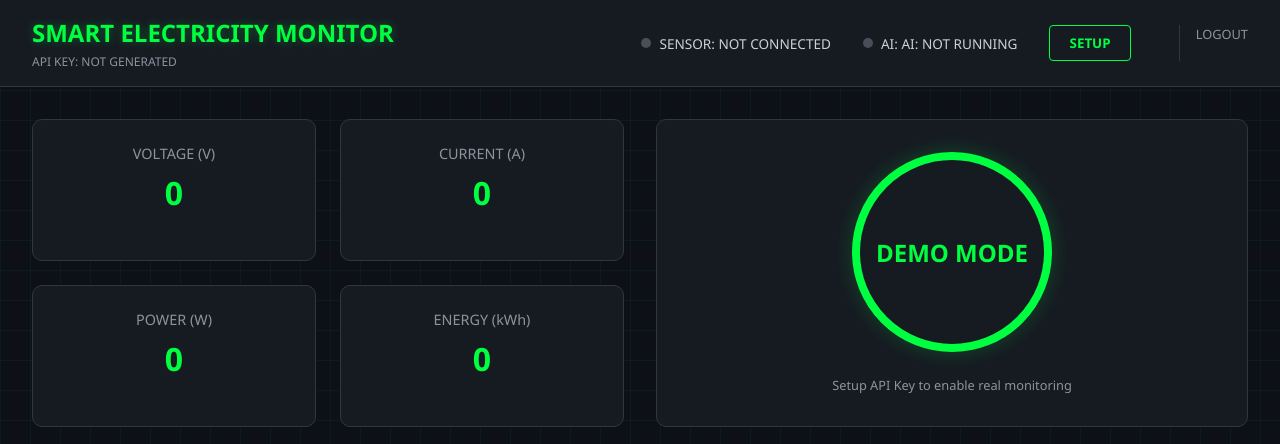
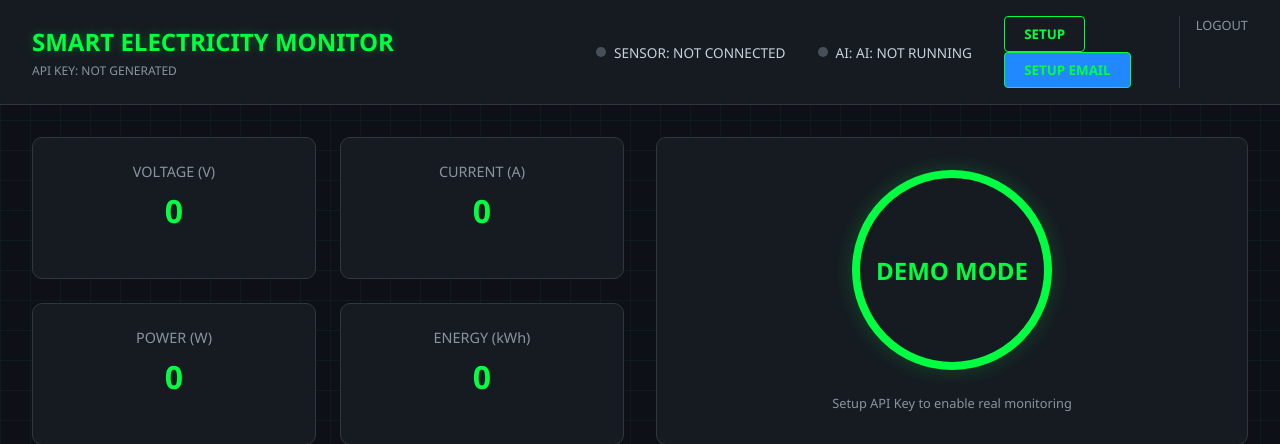
Before and after one commit to Naveenk1304/esp32-theft-project, a Flask app: page /dashboard in a window 1280 px wide. Shown: the top 444 px of the page. Run offline with Flask 3, Linux system fonts and the light colour scheme; the visitor is signed in with stand-in values (Sample User, id 1); parts of the project's set-up code (start-up, migrations or seed data) failed here and were passed over.

Commit message:
add email setup

```diff
--- a/app.py
+++ b/app.py
@@ -3,9 +3,22 @@ import random
 import time
 import os
 import pickle
+import smtplib
+from email.mime.text import MIMEText
+from email.mime.multipart import MIMEMultipart
 
 app = Flask(__name__)
 app.secret_key = 'smart_electricity_theft_secret'
+
+# ---------------- EMAIL CONFIG ----------------
+SMTP_SERVER = "smtp.gmail.com"
+SMTP_PORT = 587
+SENDER_EMAIL = "pandi40512@gmail.com"  # Replace with your email
+SENDER_PASSWORD = "vmqrcjniojnkoytt" # Replace with your app password
+
+# ---------------- TEMP STORAGE ----------------
+temp_otps = {} # {email: otp}
+verified_email = None # Store globally for simplicity as per requirement 2.2
 
 # ---------------- ML MODEL LOAD ----------------
 model_path = os.path.join(os.path.dirname(__file__), "model.pkl")
@@ -134,6 +147,94 @@ def get_latest():
         "is_real": is_real
     })
 
+# ---------------- EMAIL FUNCTIONS ----------------
+def send_otp_email(email, otp):
+    msg = MIMEMultipart()
+    msg['From'] = SENDER_EMAIL
+    msg['To'] = email
+    msg['Subject'] = "Your OTP for Smart Electricity Monitor Setup"
+
+    body = f"Your OTP for verification is: {otp}"
+    msg.attach(MIMEText(body, 'plain'))
+
+    try:
+        server = smtplib.SMTP(SMTP_SERVER, SMTP_PORT)
+        server.starttls()
+        server.login(SENDER_EMAIL, SENDER_PASSWORD)
+        server.send_message(msg)
+        server.quit()
+        return True
+    except Exception as e:
+        print(f"Error sending OTP email: {e}")
+        return False
+
+def send_logs_email(email, logs):
+    msg = MIMEMultipart()
+    msg['From'] = SENDER_EMAIL
+    msg['To'] = email
+    msg['Subject'] = "🚨 Smart Electricity Monitor - Theft Logs"
+
+    body = "Theft detected. See logs below:\n\n"
+    for log in logs:
+        body += f"Time: {log.get('time')}\nLearned: {log.get('learned_current')} A\nCurrent Now: {log.get('current')} A\nDifference: {log.get('difference')} A\n"
+        body += "-" * 30 + "\n"
+
+    msg.attach(MIMEText(body, 'plain'))
+
+    try:
+        server = smtplib.SMTP(SMTP_SERVER, SMTP_PORT)
+        server.starttls()
+        server.login(SENDER_EMAIL, SENDER_PASSWORD)
+        server.send_message(msg)
+        server.quit()
+        return True
+    except Exception as e:
+        print(f"Error sending logs email: {e}")
+        return False
+
+# ---------------- EMAIL ROUTES ----------------
+@app.route('/send-otp', methods=['POST'])
+def send_otp_api():
+    email = request.json.get('email')
+    if not email:
+        return jsonify({"success": False, "message": "Email is required"})
+
+    otp = str(random.randint(100000, 999999))
+    temp_otps[email] = otp
+
+    if send_otp_email(email, otp):
+        return jsonify({"success": True})
+    return jsonify({"success": False, "message": "Failed to send email"})
+
+@app.route('/verify-otp', methods=['POST'])
+def verify_otp_api():
+    global verified_email
+    data = request.json
+    email = data.get('email')
+    otp = data.get('otp')
+
+    if email in temp_otps and temp_otps[email] == otp:
+        verified_email = email
+        del temp_otps[email]
+        return jsonify({"success": True})
+    return jsonify({"success": False, "message": "Invalid OTP"})
+
+@app.route('/send-logs', methods=['POST'])
+def send_logs_api():
+    # If frontend sends logs, use them. Otherwise, we don't have them in backend.
+    data = request.json
+    logs = data.get('logs', [])
+
+    if not verified_email:
+        return jsonify({"success": False, "message": "Email not verified"})
+
+    if not logs:
+        return jsonify({"success": False, "message": "No logs to send"})
+
+    if send_logs_email(verified_email, logs):
+        return jsonify({"success": True})
+    return jsonify({"success": False, "message": "Failed to send logs email"})
+
 # ---------------- RUN ----------------
 if __name__ == "__main__":
     port = int(os.environ.get("PORT", 10000))
--- a/static/js/main.js
+++ b/static/js/main.js
@@ -1,10 +1,13 @@
 // State variables
 let apiKey = localStorage.getItem('electricity_api_key');
+let currentEmail = localStorage.getItem('electricity_email');
 let last_update = 0;
 let mode = "demo"; // demo | real | learning | monitoring
 let learned_current = null;
 let learning_readings = [];
 let charts = {};
+let theftLogs = [];
+let theftTimer = null;
 
 // Chart.js Configuration
 function createChart(id, label, color) {
@@ -211,6 +214,12 @@ function triggerAlert(learned, current) {
     subtext.innerText = "CRITICAL: ABNORMAL POWER CONSUMPTION";
     subtext.style.color = "#ff3131";
 
+    // Clear auto-email timer if theft resumes
+    if (theftTimer) {
+        clearTimeout(theftTimer);
+        theftTimer = null;
+    }
+
     // Add to theft logs if not already showing
     document.getElementById('theft-table-container').style.display = "block";
     const tbody = document.getElementById('theft-logs-body');
@@ -229,6 +238,15 @@ function triggerAlert(learned, current) {
             <td style="padding: 10px; color: #ff3131;">+${(current - learned).toFixed(2)}</td>
         `;
         tbody.prepend(row);
+
+        // Add to array for email
+        theftLogs.push({
+            time: now.toLocaleTimeString(),
+            learned_current: learned.toFixed(2),
+            current: current.toFixed(2),
+            difference: (current - learned).toFixed(2)
+        });
+
         showToast("⚠️ Electricity Theft Detected!");
         sendNotification();
     }
@@ -243,6 +261,11 @@ function resetAlert() {
         indicator.innerText = "MONITORING";
         subtext.innerText = "System Operating Correctly";
         subtext.style.color = "#8b949e";
+
+        // Start 10 second timer for auto-emailing
+        if (theftLogs.length > 0 && currentEmail && !theftTimer) {
+            theftTimer = setTimeout(autoSendLogs, 10000);
+        }
     }
 }
 
@@ -291,6 +314,130 @@ function generateApiKey() {
 function openModal() { document.getElementById('setupModal').style.display = 'block'; }
 function closeModal() { document.getElementById('setupModal').style.display = 'none'; }
 
+function openEmailModal() {
+    document.getElementById('emailModal').style.display = 'block';
+    document.getElementById('email-step-1').style.display = 'block';
+    document.getElementById('email-step-2').style.display = 'none';
+}
+function closeEmailModal() { document.getElementById('emailModal').style.display = 'none'; }
+
+function maskEmail(email) {
+    if (!email) return "";
+    const [user, domain] = email.split("@");
+    return user.charAt(0) + "***@" + domain;
+}
+
+function updateEmailUI() {
+    const setupBtn = document.getElementById('setupEmailBtn');
+    const logoutBtn = document.getElementById('logoutEmailBtn');
+
+    if (currentEmail) {
+        setupBtn.style.display = "none";
+        logoutBtn.style.display = "block";
+        logoutBtn.innerText = "LOGOUT (" + maskEmail(currentEmail) + ")";
+    } else {
+        setupBtn.style.display = "block";
+        logoutBtn.style.display = "none";
+    }
+}
+
+async function sendOTP() {
+    const email = document.getElementById('setupEmailInput').value;
+    if (!email) {
+        alert("Please enter a valid email");
+        return;
+    }
+
+    try {
+        const res = await fetch('/send-otp', {
+            method: 'POST',
+            headers: { 'Content-Type': 'application/json' },
+            body: JSON.stringify({ email })
+        });
+        const data = await res.json();
+        if (data.success) {
+            document.getElementById('email-step-1').style.display = 'none';
+            document.getElementById('email-step-2').style.display = 'block';
+            showToast("OTP sent to your email!");
+        } else {
+            alert(data.message);
+        }
+    } catch (err) {
+        console.error("OTP send error:", err);
+    }
+}
+
+async function verifyOTP() {
+    const email = document.getElementById('setupEmailInput').value;
+    const otp = document.getElementById('otpInput').value;
+
+    try {
+        const res = await fetch('/verify-otp', {
+            method: 'POST',
+            headers: { 'Content-Type': 'application/json' },
+            body: JSON.stringify({ email, otp })
+        });
+        const data = await res.json();
+        if (data.success) {
+            currentEmail = email;
+            localStorage.setItem('electricity_email', email);
+            updateEmailUI();
+            closeEmailModal();
+            showToast("Email verified successfully!");
+        } else {
+            alert("Invalid OTP, please try again.");
+        }
+    } catch (err) {
+        console.error("OTP verify error:", err);
+    }
+}
+
+function logoutEmail() {
+    currentEmail = null;
+    localStorage.removeItem('electricity_email');
+    updateEmailUI();
+    showToast("Email logged out.");
+}
+
+async function autoSendLogs() {
+    if (theftLogs.length > 0 && currentEmail) {
+        await sendLogsToBackend(theftLogs);
+        theftLogs = []; // Clear after sending
+        theftTimer = null;
+    }
+}
+
+async function manualSendLogs() {
+    if (!currentEmail) {
+        alert("Please setup email first!");
+        return;
+    }
+    if (theftLogs.length === 0) {
+        alert("No logs to send!");
+        return;
+    }
+    const success = await sendLogsToBackend(theftLogs);
+    if (success) {
+        theftLogs = [];
+        showToast("Email Sent Successfully");
+    }
+}
+
+async function sendLogsToBackend(logs) {
+    try {
+        const res = await fetch('/send-logs', {
+            method: 'POST',
+            headers: { 'Content-Type': 'application/json' },
+            body: JSON.stringify({ logs })
+        });
+        const data = await res.json();
+        return data.success;
+    } catch (err) {
+        console.error("Send logs error:", err);
+        return false;
+    }
+}
+
 function sendNotification() {
     if (Notification.permission === "granted") {
         new Notification("⚠️ Electricity Theft Detected!", {
@@ -321,6 +468,7 @@ window.onload = () => {
     }
 
     initCharts();
+    updateEmailUI();
     if (apiKey) {
         const display = document.getElementById('api-key-display');
         const box = document.getElementById('api-key-box');
@@ -342,5 +490,7 @@ window.onload = () => {
 
 window.onclick = (event) => {
     const modal = document.getElementById('setupModal');
+    const emailModal = document.getElementById('emailModal');
     if (event.target == modal) closeModal();
+    if (event.target == emailModal) closeEmailModal();
 };
--- a/templates/dashboard.html
+++ b/templates/dashboard.html
@@ -25,6 +25,8 @@
             </div>
             <div id="action-buttons">
                 <button class="setup-btn" id="setupBtn" onclick="openModal()">SETUP</button>
+                <button class="setup-btn" id="setupEmailBtn" style="background: #2188ff;" onclick="openEmailModal()">SETUP EMAIL</button>
+                <button class="setup-btn" id="logoutEmailBtn" style="display:none; background: #6e7681;" onclick="logoutEmail()">LOGOUT EMAIL</button>
                 <button class="setup-btn" id="learnBtn" style="display:none; background: #2ea043;" onclick="startLearning()">LEARN PATTERN</button>
                 <button class="setup-btn" id="resetBtn" style="display:none; background: #da3633;" onclick="resetPattern()">RESET PATTERN</button>
             </div>
@@ -66,7 +68,10 @@
         </div>
 
         <div class="theft-table-section" id="theft-table-container" style="display:none; margin-top: 2rem;">
-            <h3 style="color: #ff3131; margin-bottom: 1rem;">🚨 THEFT LOGS</h3>
+            <div style="display: flex; justify-content: space-between; align-items: center; margin-bottom: 1rem;">
+                <h3 style="color: #ff3131;">🚨 THEFT LOGS</h3>
+                <button class="setup-btn" id="sendLogsBtn" style="background: #2ea043; font-size: 0.75rem;" onclick="manualSendLogs()">SEND LOGS</button>
+            </div>
             <div style="overflow-x: auto;">
                 <table id="theft-table" style="width: 100%; border-collapse: collapse; font-size: 0.85rem;">
                     <thead>
@@ -109,6 +114,30 @@
         </div>
     </div>
 
+    <!-- Email Setup Modal -->
+    <div id="emailModal" class="modal">
+        <div class="modal-content">
+            <span class="close-modal" onclick="closeEmailModal()">&times;</span>
+            <h2 style="color: var(--neon-green); margin-bottom: 1rem;">EMAIL SETUP</h2>
+
+            <div id="email-step-1">
+                <p style="font-size: 0.9rem; margin-bottom: 1.5rem;">Configure your email to receive real-time theft alerts.</p>
+                <div class="input-group" style="margin-bottom: 1rem;">
+                    <input type="email" id="setupEmailInput" placeholder="Enter your email" style="width: 100%; padding: 12px; background: #0d1117; border: 1px solid #30363d; border-radius: 6px; color: #c9d1d9;">
+                </div>
+                <button id="sendOtpBtn" class="login-btn" onclick="sendOTP()">SEND OTP</button>
+            </div>
+
+            <div id="email-step-2" style="display:none;">
+                <p style="font-size: 0.9rem; margin-bottom: 1.5rem;">Enter the 6-digit code sent to your email.</p>
+                <div class="input-group" style="margin-bottom: 1rem;">
+                    <input type="text" id="otpInput" placeholder="Enter OTP" maxlength="6" style="width: 100%; padding: 12px; background: #0d1117; border: 1px solid #30363d; border-radius: 6px; color: #c9d1d9; letter-spacing: 4px; text-align: center;">
+                </div>
+                <button id="verifyOtpBtn" class="login-btn" onclick="verifyOTP()">VERIFY OTP</button>
+            </div>
+        </div>
+    </div>
+
     <script src="{{ url_for('static', filename='js/main.js') }}"></script>
 </body>
 </html>
```
